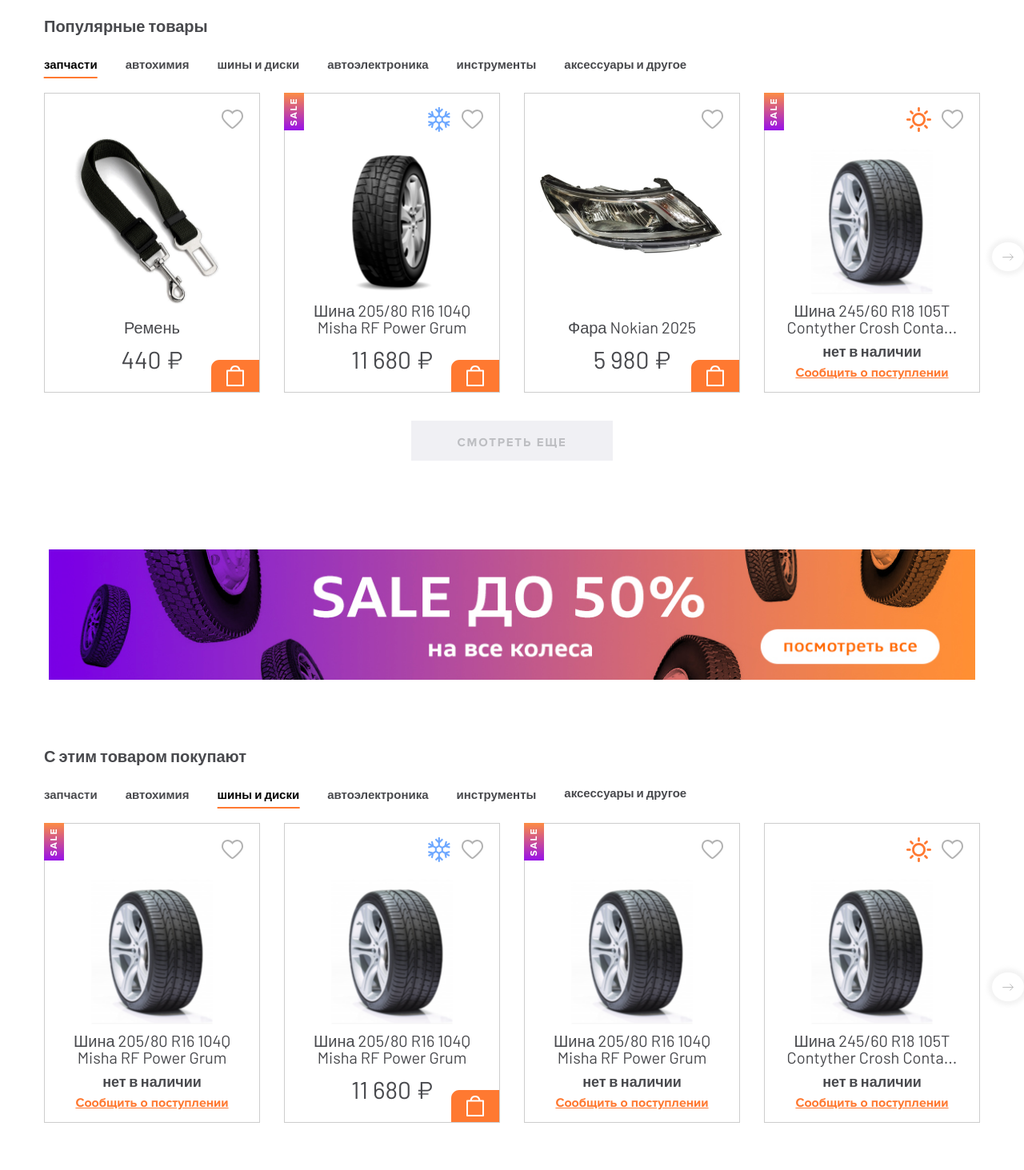
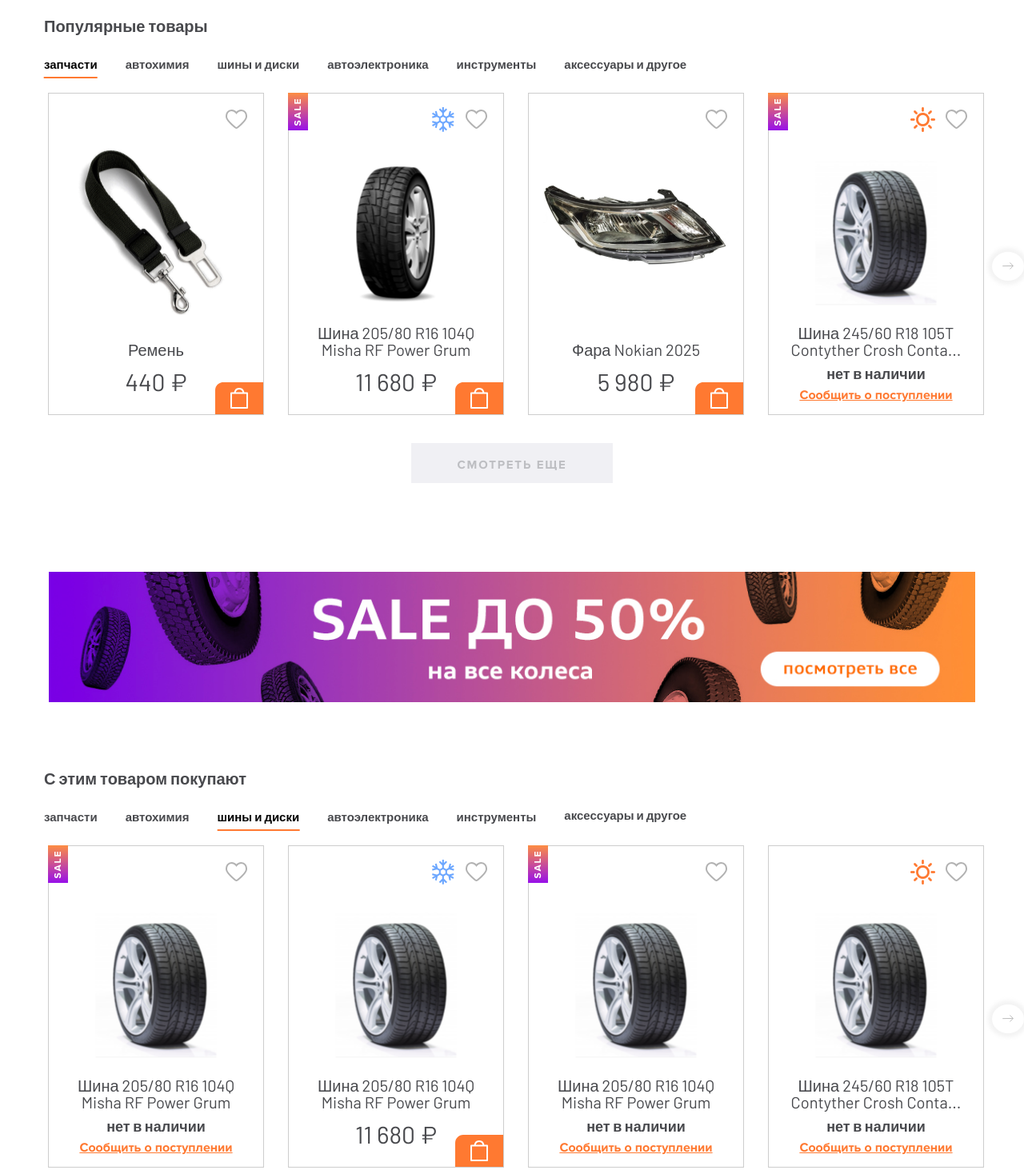
Before and after one commit to VladGod66/spares-shop, a website: page source/index.html in a window 1280 px wide. Shown: the part 1296-2759 px from the top of the page at 80% size. Drawn offline with nearby package versions, Linux system fonts and the light colour scheme; files that its build step writes are made by us from their sources.

```diff
--- a/source/less/blocks/popular.less
+++ b/source/less/blocks/popular.less
@@ -15,7 +15,7 @@
   list-style: none;
   margin: 0;
   padding: 0;
-  margin-bottom: 25px;
+  margin-bottom: 20px;
 }
 
 .popular__item {
@@ -74,7 +74,7 @@
   background-position: center;
   top: 50%;
   transform: translate(0, -50%);
-  left: -50px;
+  left: -45px;
   box-shadow: 0 0 5px 5px rgba(196, 196, 196, 0.2);
   cursor: pointer;
 
@@ -88,16 +88,16 @@
 }
 
 .popular__slider-wrapper {
-  width: 1170px;
+  width: 1180px;
   overflow: hidden;
 }
 
 .popular__list2 {
   display: flex;
-  gap: 30px;
+  gap: 20px;
   margin: 0;
   padding: 0;
-  margin-bottom: 35px;
+  margin-bottom: 30px;
   list-style: none;
   transition: transform 0.5s ease-in-out;
 }
@@ -105,9 +105,10 @@
 .popular__card {
   flex-shrink: 0;
   width: 270px;
-  height: 375px;
+  height: 403px;
   box-sizing: border-box;
   border: 1px solid #cdcdcd;
+  margin: 5px;
 
   &:hover {
     box-shadow: 0 0 5px 5px rgba(196, 196, 196, 0.3);
--- a/source/less/blocks/with.less
+++ b/source/less/blocks/with.less
@@ -15,7 +15,7 @@
   list-style: none;
   margin: 0;
   padding: 0;
-  margin-bottom: 25px;
+  margin-bottom: 20px;
 }
 
 .with__item {
@@ -64,6 +64,9 @@
 
 .with__slider-prev-button {
   position: absolute;
+  top: 50%;
+  transform: translate(0, -50%);
+  left: -45px;
   width: 40px;
   height: 36px;
   border-radius: 50%;
@@ -72,9 +75,6 @@
   background-image: url("../../img/arrow-left-gray.svg");
   background-repeat: no-repeat;
   background-position: center;
-  top: 50%;
-  transform: translate(0, -50%);
-  left: -50px;
   box-shadow: 0 0 5px 5px rgba(196, 196, 196, 0.2);
   cursor: pointer;
 
@@ -88,16 +88,16 @@
 }
 
 .with__slider-wrapper {
-  width: 1170px;
+  width: 1180px;
   overflow: hidden;
 }
 
 .with__list2 {
   display: flex;
-  gap: 30px;
+  gap: 20px;
   margin: 0;
   padding: 0;
-  margin-bottom: 35px;
+  margin-bottom: 30px;
   list-style: none;
   transition: transform 0.5s ease-in-out;
 }
@@ -105,9 +105,10 @@
 .with__card {
   flex-shrink: 0;
   width: 270px;
-  height: 375px;
+  height: 403px;
   box-sizing: border-box;
   border: 1px solid #cdcdcd;
+  margin: 5px;
 
   &:hover {
     box-shadow: 0 0 5px 5px rgba(196, 196, 196, 0.3);
```
